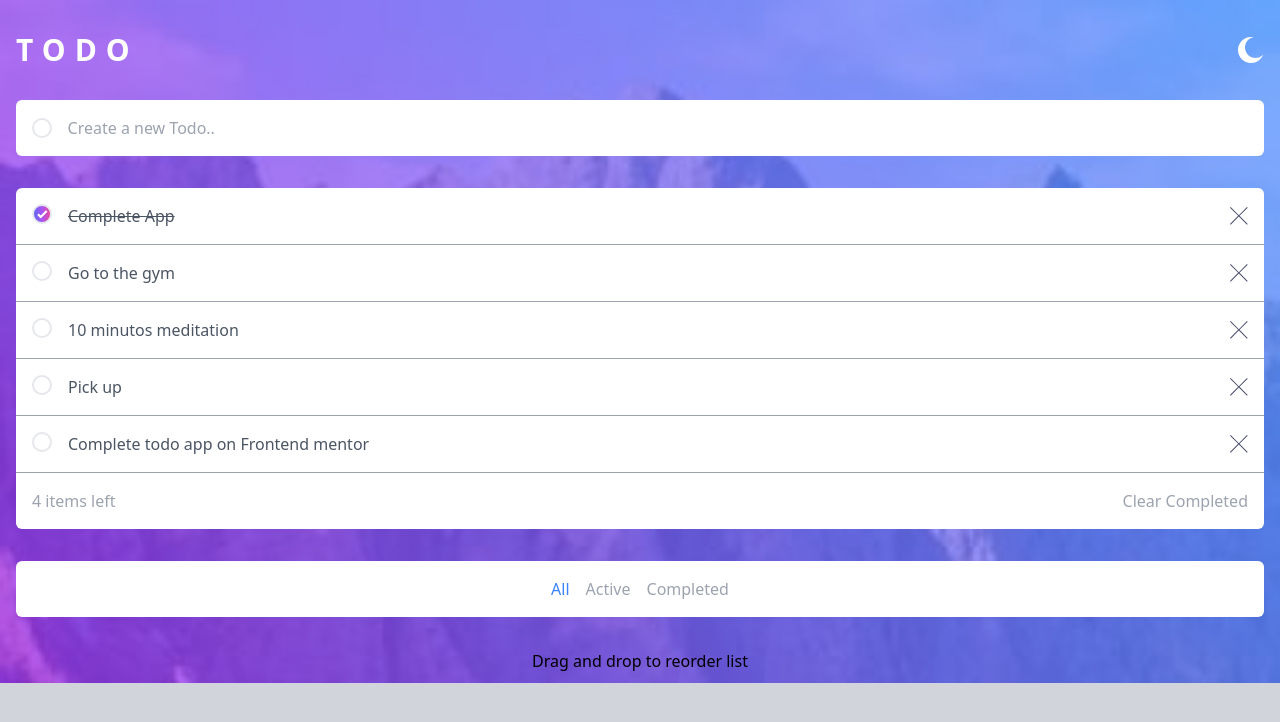
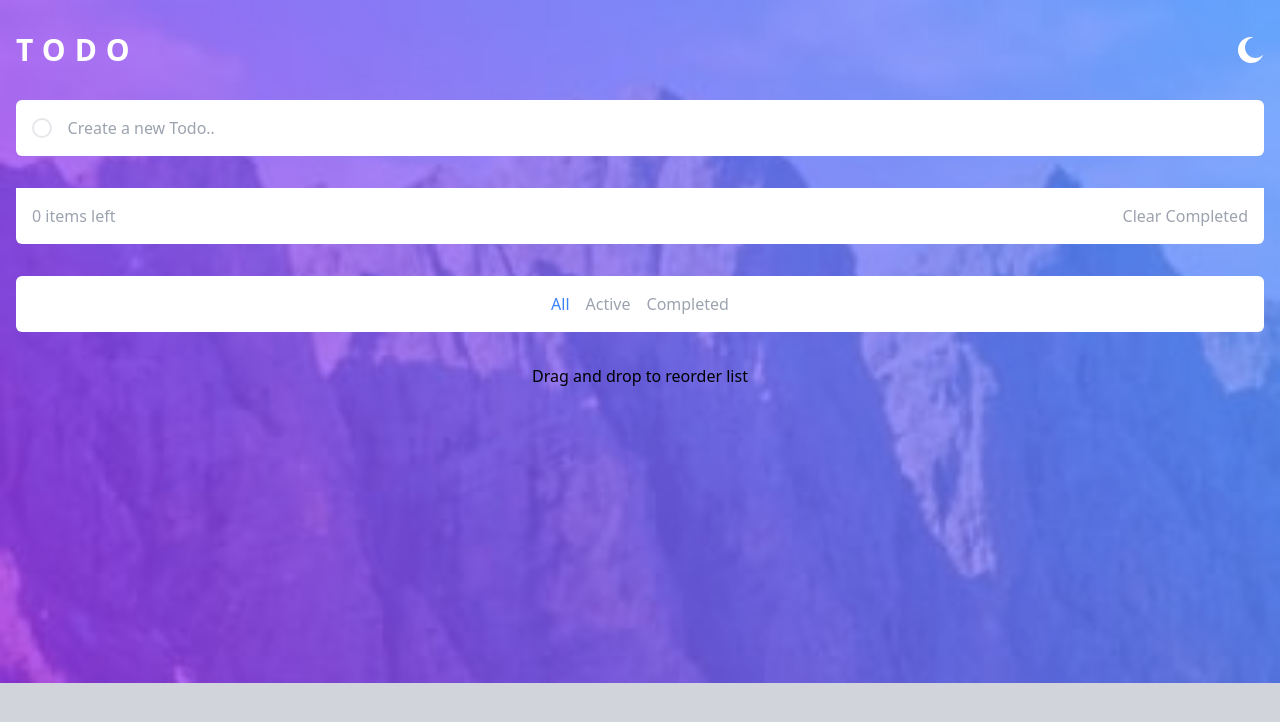
Before and after one commit to HamletDossier/Homework, a React (Vite) app: page / in a window 1280 px wide. Shown: the top 722 px of the page. Built offline with nearby package versions, Linux system fonts and the light colour scheme.

Commit message:
Add localStorge

```diff
--- a/src/controllers/TodoControllers.ts
+++ b/src/controllers/TodoControllers.ts
@@ -1,4 +1,4 @@
-import { useState } from "react";
+import { useEffect, useState } from "react";
 import initialStateTodos from "../data/initialStateTodos";
 import { FilterEntity } from "../domain/FilterEntity";
 import { TodoEntity } from "../domain/TodoEntity";
@@ -10,7 +10,7 @@ import removeTodoUserCase from "../useCases/removeTodo";
 import updateTodoUserCase from "../useCases/updateTodo";
 
 export default function TodoControllers(){
-    const [todos, setTodos] = useState<TodoEntity[]>(initialStateTodos);
+    const [todos, setTodos] = useState<TodoEntity[]>(initialStateTodos || []);
     const [filter, setFilter] = useState<string>("all");
 
 
@@ -31,10 +31,22 @@ export default function TodoControllers(){
         setTodos(new clearCompletedTodoUserCase(todos).clearCompletedTodo());
     }
     function countCompletedTodo(){
-        return new countCompletedTodoUserCase(todos).countCompletedTodo();
+        return new countCompletedTodoUserCase(todos).countCompletedTodo()
     }
 
-    return {getTodo,createTodo,removeTodo,updateTodo,todos,clearCompletedTodo,countCompletedTodo,filter,setFilter}
+    useEffect(()=>{
+        localStorage.setItem("todos", JSON.stringify(todos));
+    },[todos]);
+
+    return {getTodo,
+        createTodo,
+        removeTodo,
+        updateTodo,
+        todos,
+        clearCompletedTodo,
+        countCompletedTodo,
+        filter,
+        setFilter}
 
 
 }
--- a/src/data/initialStateTodos.ts
+++ b/src/data/initialStateTodos.ts
@@ -1,11 +1,13 @@
 import { TodoEntity } from "../domain/TodoEntity";
 
-const initialStateTodos:TodoEntity[] = [
-    {id:1, title: "Complete App", completed:true},
-    {id:2, title: "Go to the gym", completed:false},
-    {id:3, title: "10 minutos meditation", completed:false},
-    {id:4, title: "Pick up", completed:false},
-    {id:5, title: "Complete todo app on Frontend mentor", completed:false}
-]
 
-export default initialStateTodos;
+// const initialStateTodos:TodoEntity[] = [
+//     {id:1, title: "Complete App", completed:true},
+//     {id:2, title: "Go to the gym", completed:false},
+//     {id:3, title: "10 minutos meditation", completed:false},
+//     {id:4, title: "Pick up", completed:false},
+//     {id:5, title: "Complete todo app on Frontend mentor", completed:false}
+// ]
+
+const value = localStorage.getItem('todos');
+export default JSON.parse(value!);
```
